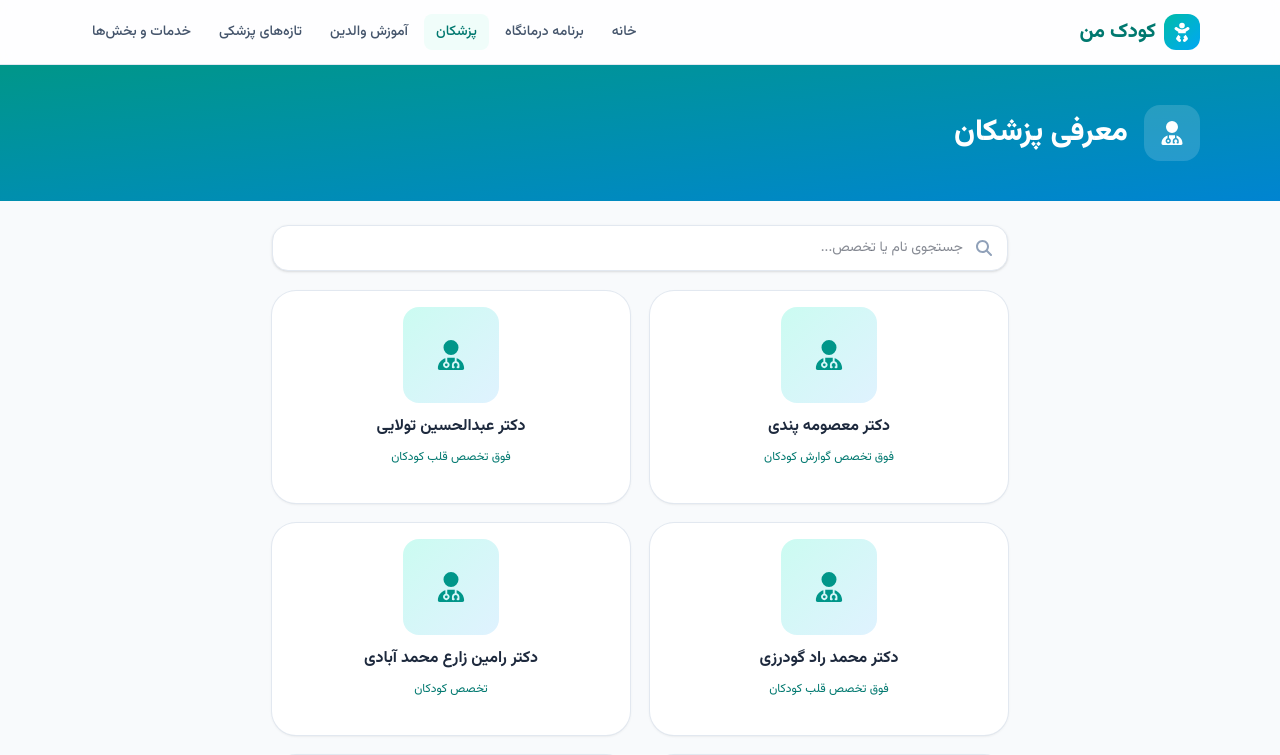
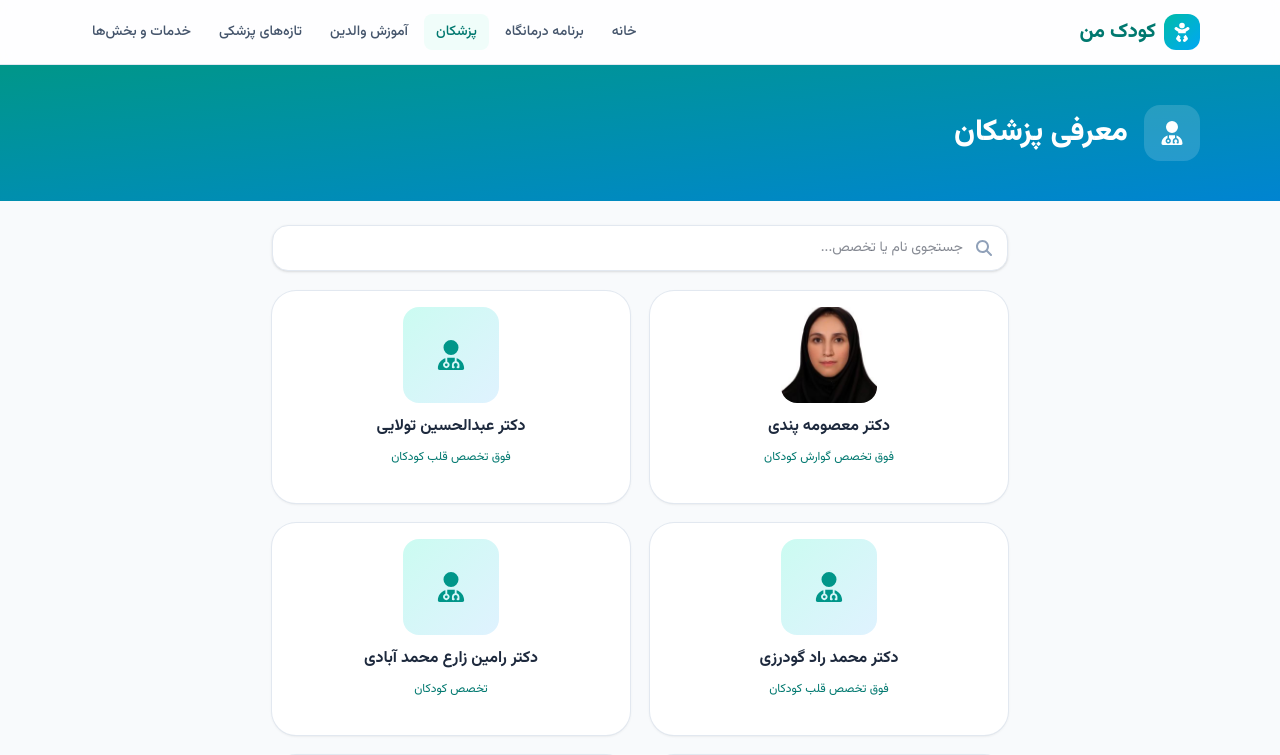
Before and after one commit to mohsenjamalpoor/kodak-man, a Next.js app: page /doctors in a window 1280 px wide. Shown: the top 755 px of the page. Built offline with nearby package versions, Linux system fonts and the light colour scheme.

Commit message:
add  the drpandi image

```diff
--- a/src/data/doctors.js
+++ b/src/data/doctors.js
@@ -8,7 +8,7 @@ export const doctors = [
     id: 1,
     name: "دکتر معصومه پندی",
     specialty: "فوق تخصص گوارش کودکان",
-    image: null,
+    image: "/images/drpandi.jpg",
     bio: "تشخیص و درمان بیماری‌های دستگاه گوارش کودکان، از جمله دردهای شکمی، رفلاکس، یبوست و اسهال مزمن و آلرژی‌های غذایی.",
     education: ["دکترای پزشکی عمومی", "تخصص کودکان", "فلوشیپ گوارش کودکان"],
     schedule: { یکشنبه: "۰۸:۰۰ - ۱۲:۰۰" },
```
Also changed, not shown: public/images/drpandi.jpg (added).
